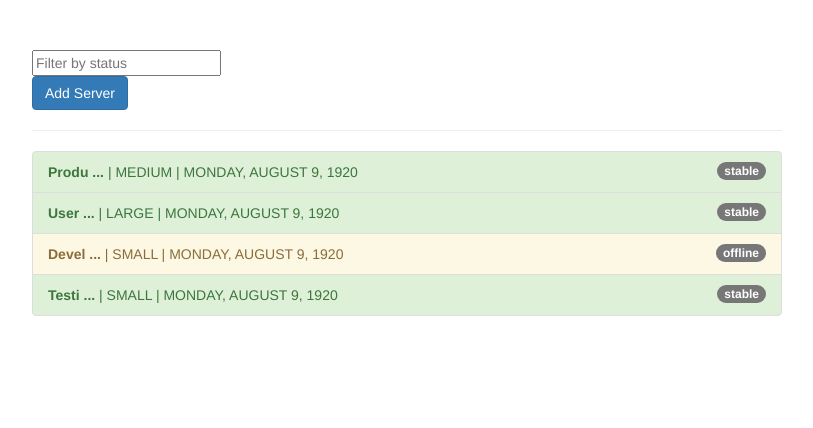
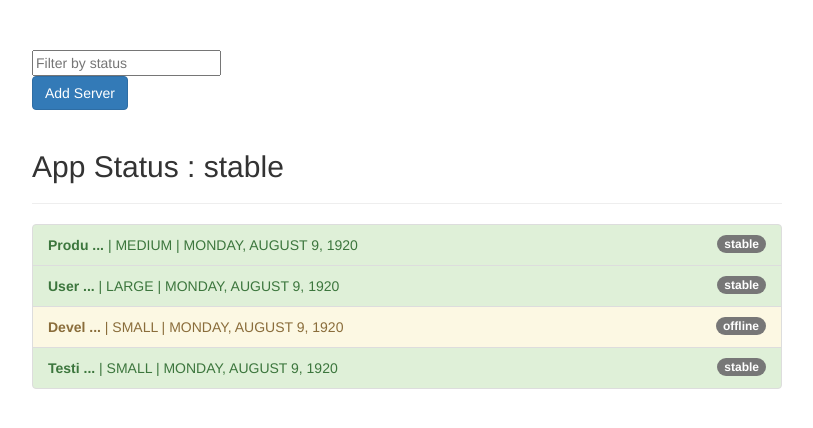
Before and after one commit to rahulchanglani/angular4-pipes, an Angular app: page / in a window 1280 px wide. Shown: the top 428 px of the page, without its empty margins (233-1046 px from the left). Built offline with nearby package versions, Linux system fonts and the light colour scheme.

Commit message:
async pipes

```diff
--- a/src/app/app.component.html
+++ b/src/app/app.component.html
@@ -4,6 +4,8 @@
       <input type="text" [(ngModel)]="filteredStatus" placeholder="Filter by status">
       <br>
       <button type="" class="btn btn-primary" (click)="onAddServer()">Add Server</button>
+      <br><br>
+      <h2> App Status : {{appStatus | async }} </h2>
       <hr>
       <ul class="list-group">
         <li
--- a/src/app/app.component.ts
+++ b/src/app/app.component.ts
@@ -6,6 +6,11 @@
   styleUrls: ['./app.component.css']
 })
 export class AppComponent {
+  appStatus = new Promise((resolve, reject) => {
+    setTimeout(() => {
+      resolve('stable');
+    }, 2000)
+  })
   servers = [
     {
       instanceType: 'medium',
```
Also changed, not shown: notes.txt.
